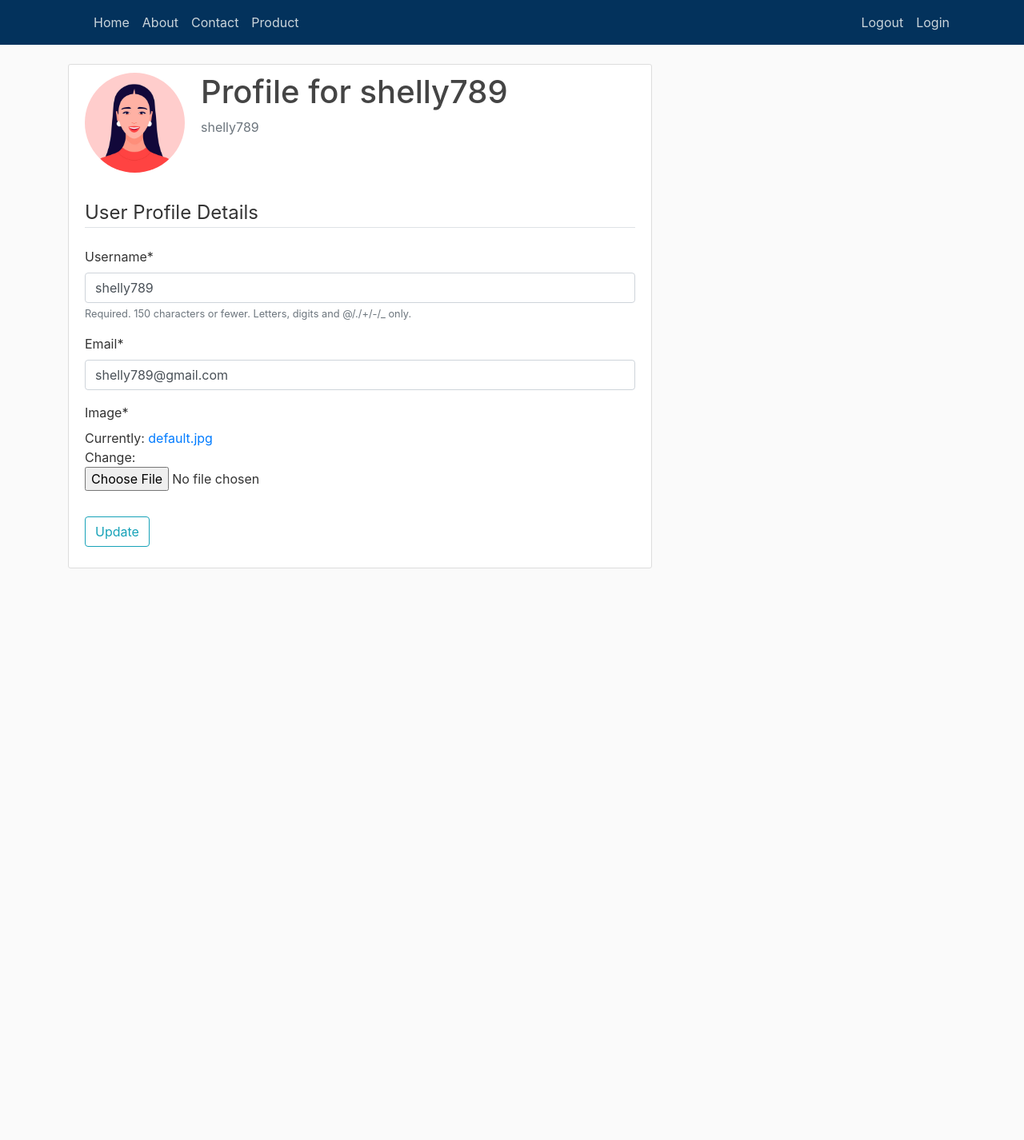
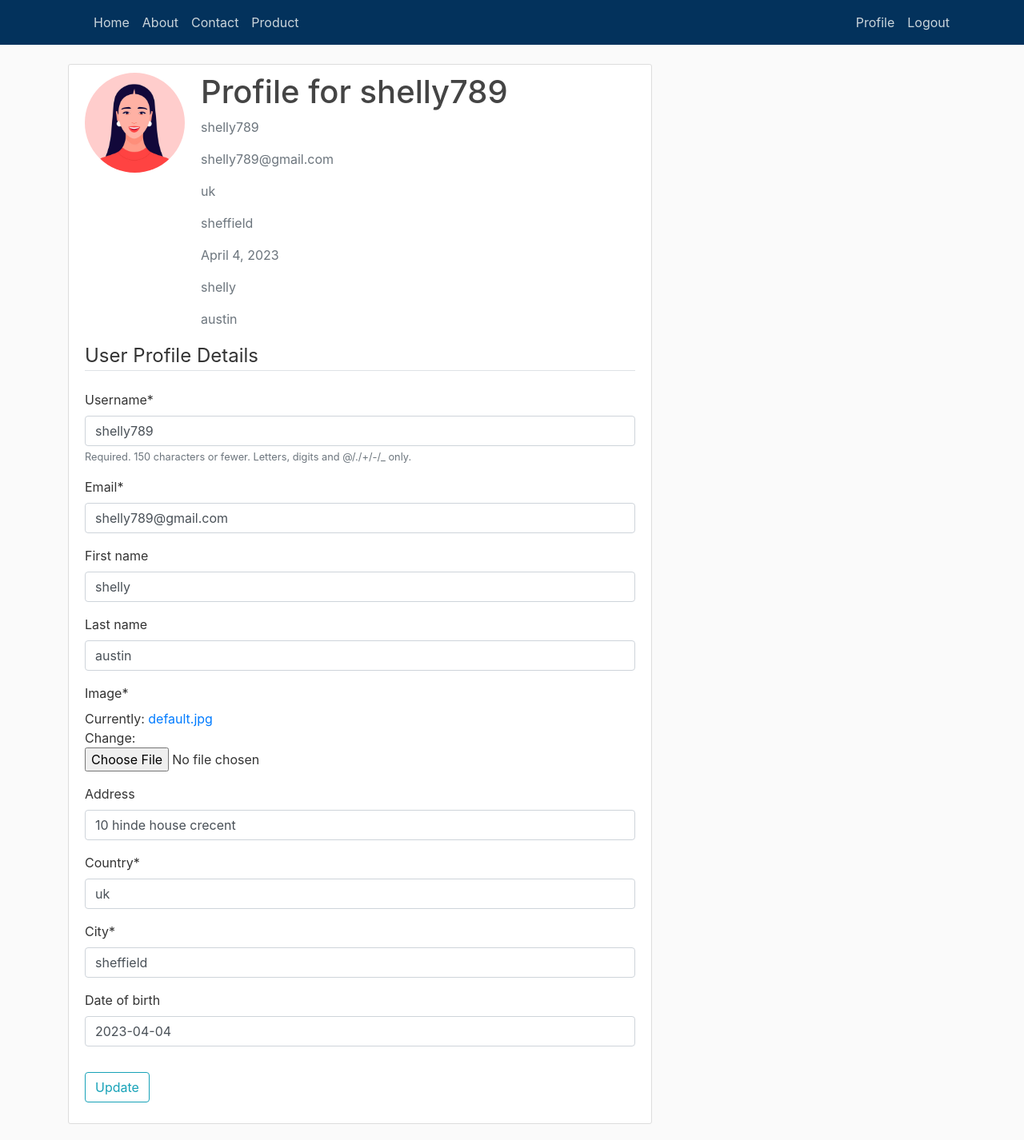
Before and after one commit to sarah19990/SAli, a Django app: page /profile/ in a window 1280 px wide. Shown: the whole page at 80% size. Before the commit the page ends 711 px from the top, so only its background shows below. Run offline with Django 4.2, Linux system fonts and the light colour scheme; a user stored in the database is signed in; data comes from the database, SQL or seed files in the repository; both versions use the stored data as it was after the commit; some libraries are stand-ins or nearby versions.

Commit message:
user profile page displaying all details defined in model profile and user can update profile

```diff
--- a/reviewApp/electronic_products/templates/electronic_products/base.html
+++ b/reviewApp/electronic_products/templates/electronic_products/base.html
@@ -47,8 +47,13 @@
 
                         <!-- Navbar Right Side -->
                         <div class="navbar-nav">
-                            <a class="nav-item nav-link" href="{% url 'logout' %}">Logout</a>
-                            <a class="nav-item nav-link" href="{% url 'login' %}">Login</a>
+                            {% if user.is_authenticated %}
+                                <a class="nav-item nav-link" href="{% url 'profile' %}">Profile</a>
+                                <a class="nav-item nav-link" href="{% url 'logout' %}">Logout</a>
+                            {% else %}
+                                <a class="nav-item nav-link" href="{% url 'login' %}">Login</a>
+                                <a class="nav-item nav-link" href="{% url 'register' %}">Register</a>
+                            {% endif %}
                             </div>
                     </div>
                     </div>
--- a/reviewApp/electronic_products/templates/electronic_products/product.html
+++ b/reviewApp/electronic_products/templates/electronic_products/product.html
@@ -1,4 +1,4 @@
 {% extends "electronic_products/base.html" %}
-{% block content %}<h1>Product</h1>{
+{% block content %}<h1>Product</h1>
 
-% endblock %}
+{% endblock %}
--- a/reviewApp/electronic_products/urls.py
+++ b/reviewApp/electronic_products/urls.py
@@ -2,6 +2,8 @@ from django.urls import path
 from . import views
 from users import views as user_views
 from django.contrib.auth import views as auth_views
+from django.conf import settings
+from django.conf.urls.static import static
 
 
 urlpatterns =[
@@ -13,4 +15,4 @@ urlpatterns =[
     path('profile/', user_views.profile, name='profile'),
     path('login/', auth_views.LoginView.as_view(template_name='users/login.html'), name='login'),
     path('logout/', auth_views.LogoutView.as_view(template_name='users/logout.html'), name='logout'),
-]
+] + static(settings.MEDIA_URL, document_root=settings.MEDIA_ROOT)
--- a/reviewApp/reviewApp/settings.py
+++ b/reviewApp/reviewApp/settings.py
@@ -130,3 +130,7 @@ MEDIA_URL = '/media/'
 DEFAULT_AUTO_FIELD = 'django.db.models.BigAutoField'
 
 CRISPY_TEMPLATE_PACK = 'bootstrap4'
+
+LOGIN_REDIRECT_URL = 'profile'
+
+LOGIN_URL = 'login'
--- a/reviewApp/users/admin.py
+++ b/reviewApp/users/admin.py
@@ -1,8 +1,8 @@
-from django.contrib import admin
-
-# Register your models here.
 from django.contrib import admin
 from .models import Profile
 
+# Register your models here.
+
+
 
 admin.site.register(Profile)
--- a/reviewApp/users/forms.py
+++ b/reviewApp/users/forms.py
@@ -5,19 +5,20 @@ from .models import Profile
 
 class UserRegisterForm(UserCreationForm):
     email = forms.EmailField()
-    address = forms.TextInput()
+
 
     class Meta:
         model = User
-        fields =['username', 'email', 'password1', 'password2']
+        fields =['username', 'email', 'password1', 'password2','first_name','last_name']
 
 class UserUpdateForm(forms.ModelForm):
     email = forms.EmailField()
     class Meta:
         model = User
-        fields = ['username', 'email']
+        fields = ['username', 'email','first_name','last_name']
 
 class ProfileUpdateForm(forms.ModelForm):
+    date_of_birth = forms.DateInput()
     class Meta:
         model = Profile
-        fields = ['image']
+        fields = ['image','address','country','city','date_of_birth']
--- a/reviewApp/users/models.py
+++ b/reviewApp/users/models.py
@@ -5,7 +5,10 @@ from django.contrib.auth.models import User
 class Profile(models.Model):
     user = models.OneToOneField(User, on_delete=models.CASCADE)
     image = models.ImageField(default='default.jpg', upload_to='profile_pics')
-
+    address = models.CharField(max_length=50, null=True, blank=True)
+    country = models.CharField(max_length=50,null=True)
+    city = models.CharField(max_length=50,null=True)
+    date_of_birth = models.DateField(blank=True, null=True)
 
     def __str__(self):
         return f' Profile for {self.user.username} '
--- a/reviewApp/users/signals.py
+++ b/reviewApp/users/signals.py
@@ -10,5 +10,6 @@ def create_profile(sender, instance, created, **kwargs):
        Profile.objects.create(user=instance)
 
 
+
 def save_profile(sender, instance, **kwargs):
     instance.profile.save()
--- a/reviewApp/users/templates/users/profile.html
+++ b/reviewApp/users/templates/users/profile.html
@@ -10,8 +10,12 @@
     <div class="media-body">
     <h2 class="account-heading">{{user.profile}}</h2>
     <p class="text-secondary">{{user.username}}</p>
-
-
+    <p class="text-secondary">{{user.email}}</p>
+    <p class="text-secondary">{{user.profile.country}}</p>
+    <p class="text-secondary">{{user.profile.city}}</p>
+    <p class="text-secondary">{{user.profile.date_of_birth}}</p>
+    <p class="text-secondary">{{user.first_name}}</p>
+    <p class="text-secondary">{{user.last_name}}</p>
     </div>
     </div>
     <form method="POST" enctype="multipart/form-data">
```
Also changed, not shown: reviewApp/db.sqlite3, reviewApp/media/default.jpg (added), reviewApp/media/profile_pics/default.jpg (added), reviewApp/media/profile_pics/default_HCzQbFe.jpg (added), reviewApp/media/profile_pics/default_y2lfpch.jpg (added), reviewApp/users/migrations/0001_initial.py.
